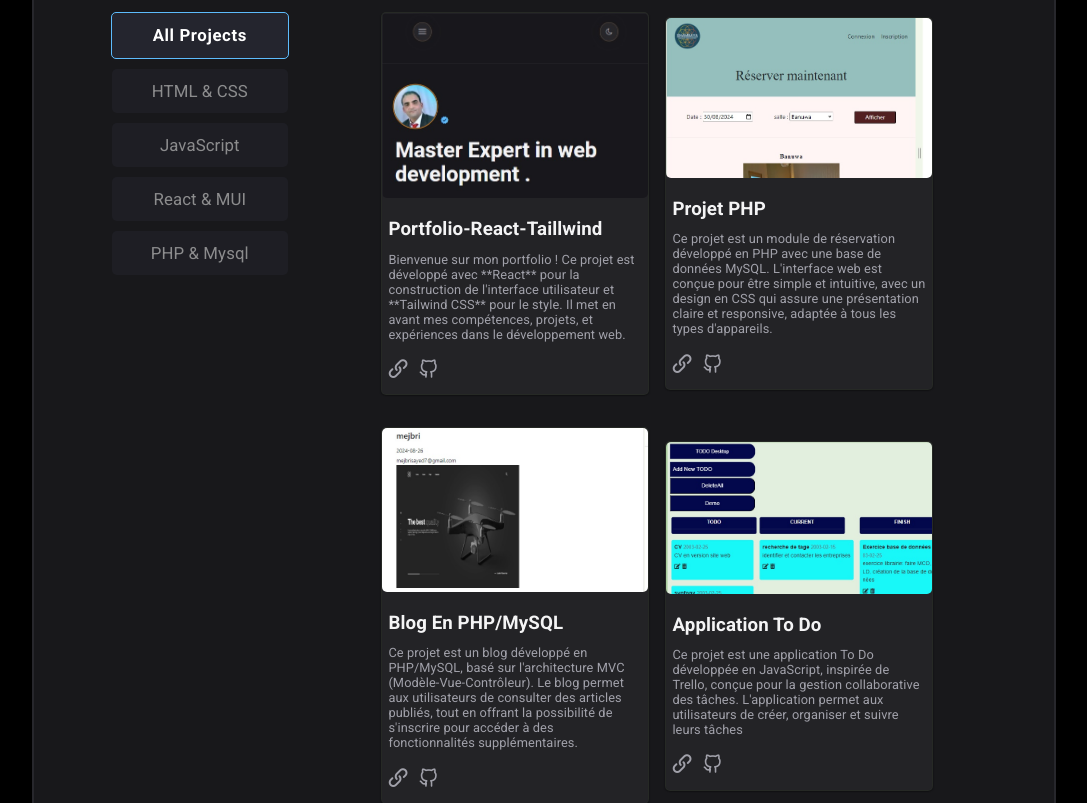
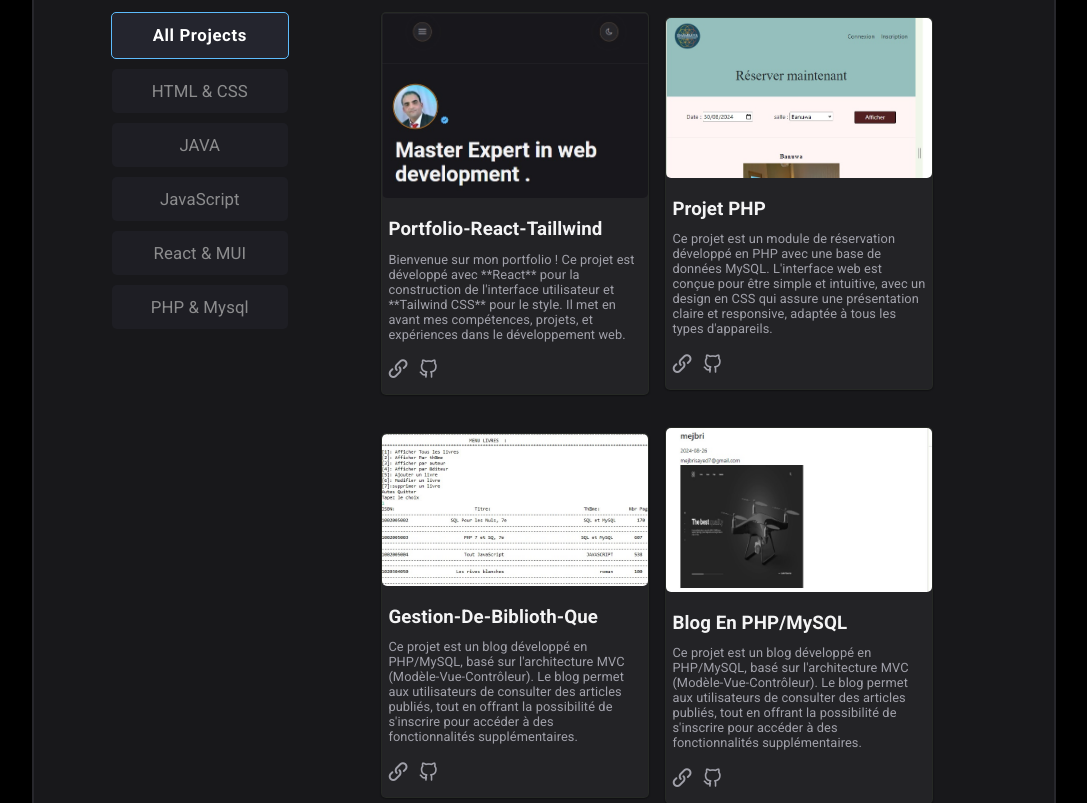
Before and after one commit to SAYED-MEJBRI/Portfolio_React_Taillwind, a React (Vite) app: page / in a window 1280 px wide. Shown: the part 700-1503 px from the top of the page, without its empty margins (96-1183 px from the left). Built offline with nearby package versions, Linux system fonts and the light colour scheme.

Commit message:
ajout projet gestion_bibliothèque

```diff
--- a/src/Components/3-main/Main.jsx
+++ b/src/Components/3-main/Main.jsx
@@ -41,6 +41,14 @@ const Main = () => {
           className={currentActive === "css" ? "active" : null}
         >
           HTML & CSS
+        </button>
+        <button
+          onClick={() => {
+            handleClick("Java");
+          }}
+          className={currentActive === "Java" ? "active" : null}
+        >
+         JAVA
         </button>
 
         <button
--- a/src/Components/3-main/myProjects.js
+++ b/src/Components/3-main/myProjects.js
@@ -15,6 +15,15 @@ export const myProjects = [
     "Ce projet est un module de réservation développé en PHP avec une base de données MySQL. L'interface web est conçue pour être simple et intuitive, avec un design en CSS qui assure une présentation claire et responsive, adaptée à tous les types d'appareils.",
     link:"https://module-reservation-php-mysq.vercel.app/",
     gith:"https://github.com/SAYED-MEJBRI/module_reservation_php_mysq.git",
+  },
+  {
+    projectTitle: "Gestion-de-Biblioth-que",
+    category: ["Java"],
+    imgPath: "./images/Bibliotheque.jpg",
+    description:
+      "Ce projet est un blog développé en PHP/MySQL, basé sur l'architecture MVC (Modèle-Vue-Contrôleur). Le blog permet aux utilisateurs de consulter des articles publiés, tout en offrant la possibilité de s'inscrire pour accéder à des fonctionnalités supplémentaires.",
+      link:"https://github.com/SAYED-MEJBRI/Gestion-de-Biblioth-que.git",
+      gith:"https://github.com/SAYED-MEJBRI/Gestion-de-Biblioth-que.git",
   },
   {
     projectTitle: "Blog en PHP/MySQL",
```
Also changed, not shown: public/images/Bibliotheque.jpg (added).
